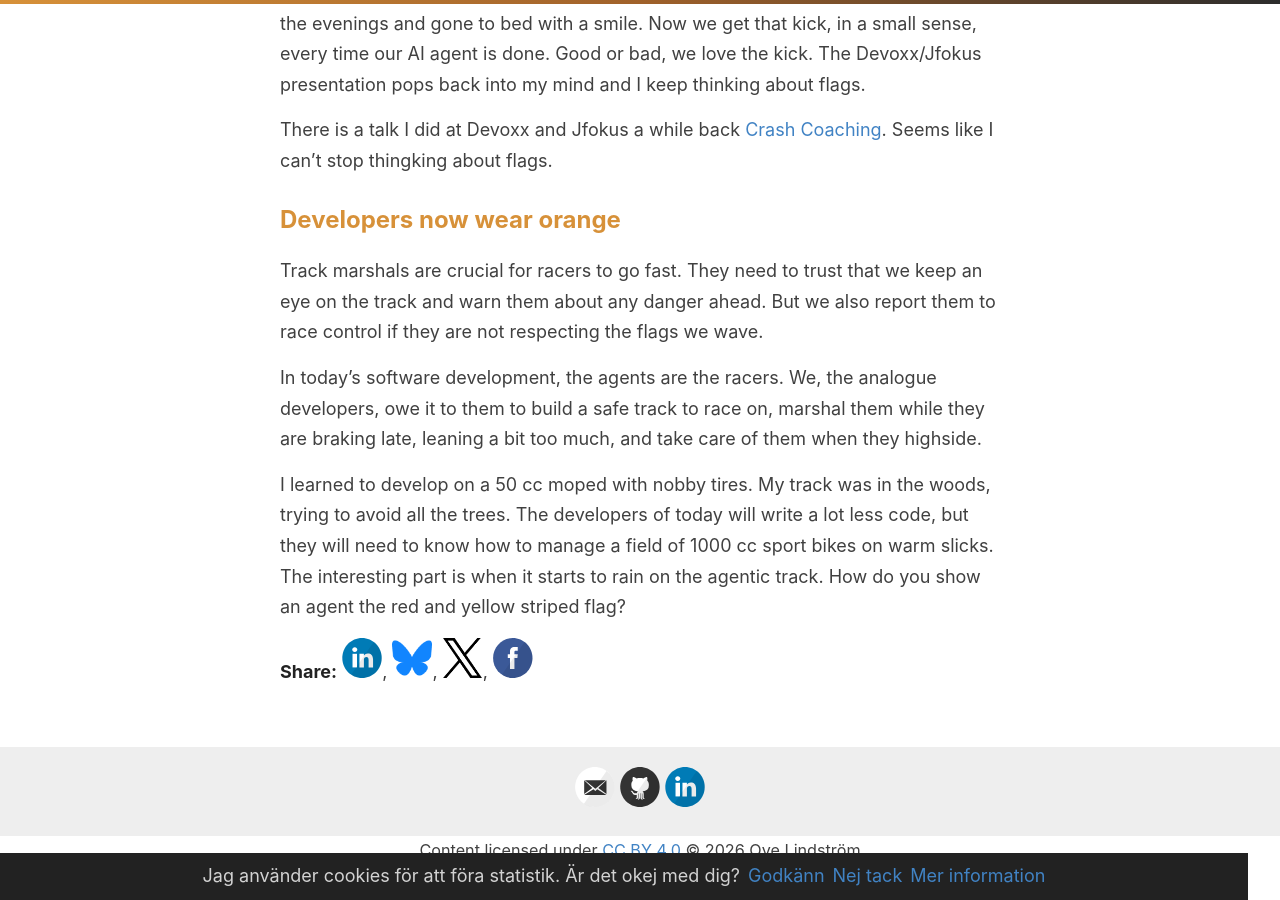
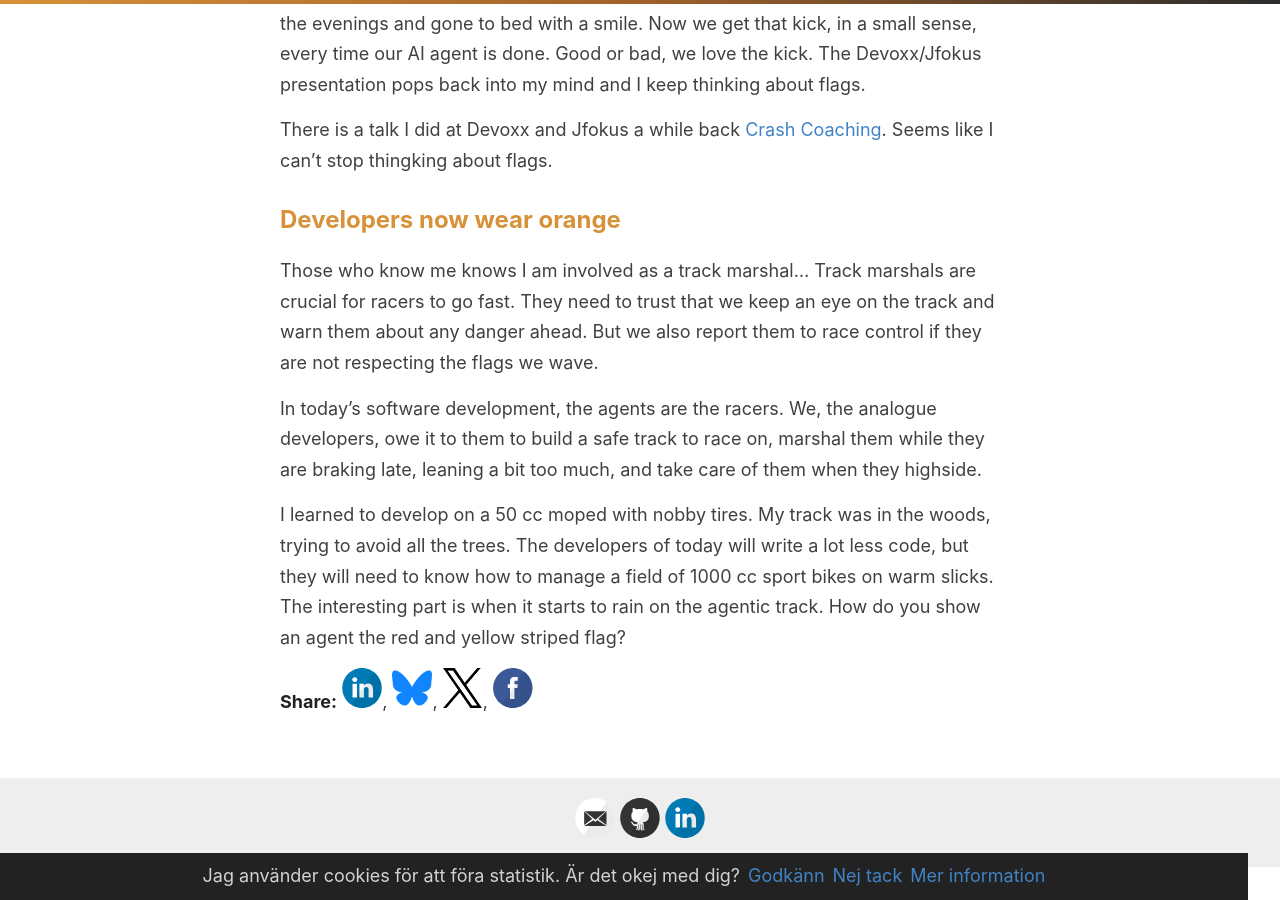
Before and after one commit to ovelindstrom/ovelindstrom.github.io, a Jekyll site: the page built from _posts/en/2026-05-25-ai-fokus-2026.md, in a window 1280 px wide and 900 px high, scrolled down 4204 px. Built offline with Jekyll 4.4.1, drawn with Linux system fonts in a browser that asks for light colours.

Commit message:
Put back the those who know me.

```diff
--- a/_posts/en/2026-05-25-ai-fokus-2026.md
+++ b/_posts/en/2026-05-25-ai-fokus-2026.md
@@ -65,7 +65,7 @@ There is a talk I did at Devoxx and Jfokus a while back [Crash Coaching](https:/
 
 ## Developers now wear orange
 
-Track marshals are crucial for racers to go fast. They need to trust that we keep an eye on the track and warn them about any danger ahead. But we also report them to race control if they are not respecting the flags we wave.
+Those who know me knows I am involved as a track marshal... Track marshals are crucial for racers to go fast. They need to trust that we keep an eye on the track and warn them about any danger ahead. But we also report them to race control if they are not respecting the flags we wave.
 
 In today's software development, the agents are the racers. We, the analogue developers, owe it to them to build a safe track to race on, marshal them while they are braking late, leaning a bit too much, and take care of them when they highside.
 
```
